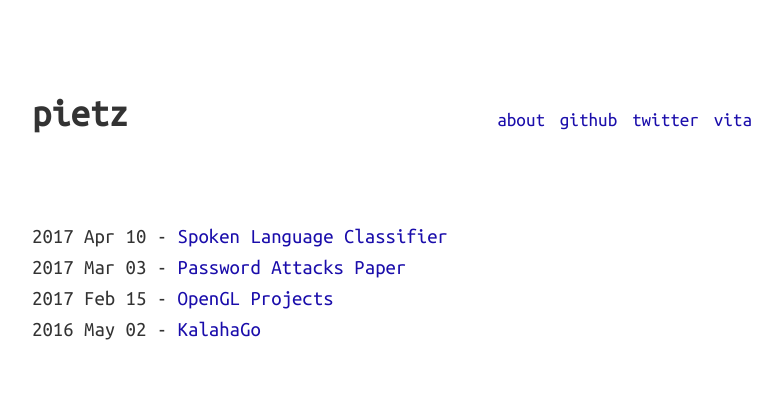
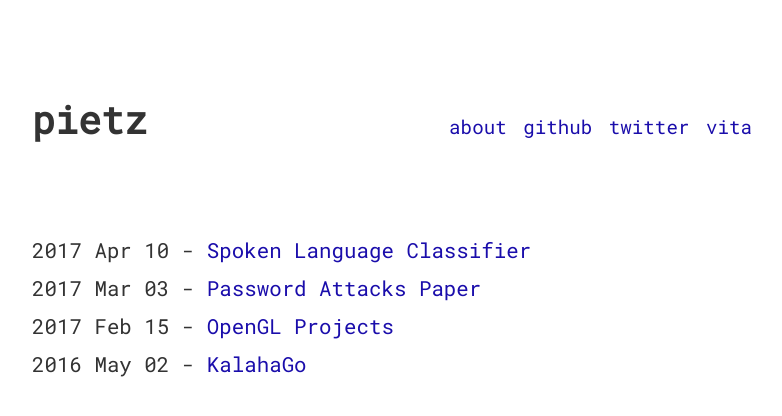
Before and after one commit to shabansalihi/pietz.github.io, a Jekyll site: the page built from index.html, in a window 1280 px wide. Shown: the top 416 px of the page, without its empty margins (248-1030 px from the left). Built offline with Jekyll 4.4.1, drawn with Linux system fonts in a browser that asks for light colours.

Commit message:
Update main.scss

```diff
--- a/assets/css/main.scss
+++ b/assets/css/main.scss
@@ -7,7 +7,7 @@
 body {
 	color: $color-font;
 	background: $color-bg;
-	font-family: 'Ubuntu Mono', ;
+	font-family: 'Roboto Mono', ;
 	font-size: 100%;
 	font-weight: 400;
 }
```
